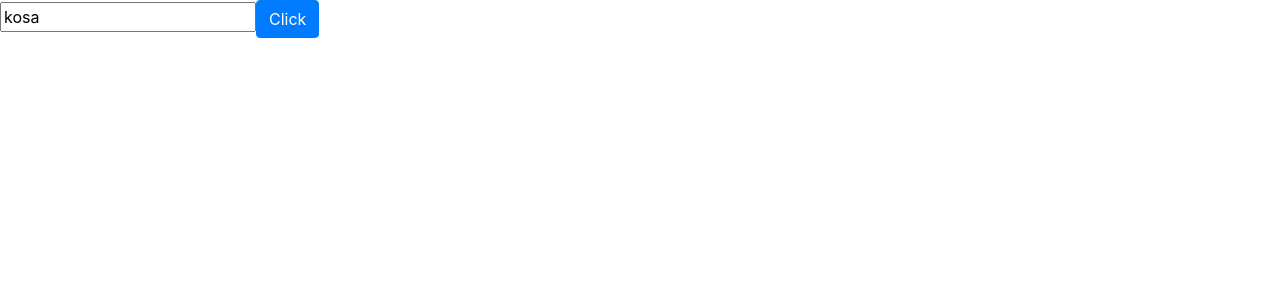
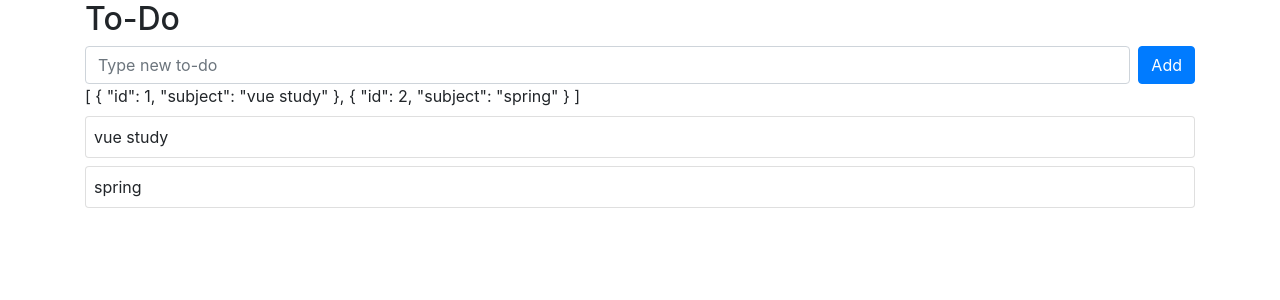
Before and after one commit to hyegyeong-kang/metanet-vuejs-practice, a Vue app in the folder vue-service/: page / in a window 1280 px wide. Shown: the top 300 px of the page. Built offline with nearby package versions, Linux system fonts and the light colour scheme.

Commit message:
update App.vue

```diff
--- a/vue-service/src/App.vue
+++ b/vue-service/src/App.vue
@@ -1,14 +1,39 @@
 <template>
-  <input
-    type="type"
-    v-model="name"
-  >
-  <button
-    class="btn btn-primary"
-    @click="onSubmit"
-  >
-    Click
-  </button>
+  <div class="container">
+    <h2>To-Do</h2>
+    <form
+      @submit.prevent="onSubmit"
+    >
+      <div class="d-flex">
+        <div class="flex-grow-1 mr-2">
+          <input
+            class="form-control"
+            type="text"
+            v-model="todo"
+            placeholder="Type new to-do"
+          >
+        </div>
+        <div>
+          <button
+            class="btn btn-primary"
+            @click="onSubmit"
+          > Add </button>
+        </div>
+      </div>
+      <div v-if="hasError" style="color: red"> This is cannot be empty </div>
+    </form>
+    {{todos}}
+    <!--  for 문 돌릴 때 유일한 키 값이 있어야 한다. -->
+    <div
+      v-for="todo in todos"
+      :key="todo.id"
+      class="card mt-2">
+      <div class="card-body p-2">
+        {{todo.subject}}
+      </div>
+    </div>
+  </div>
+
 </template>
 
 <script>
@@ -17,25 +42,39 @@
 
 export default {
   setup(){
-    const name = ref("kosa");   // ref 로 하면 무조건 .value 해줘야 함
+    const todo = ref('');   // ref 로 하면 무조건 .value 해줘야 함
+    const todos = ref([
+      {id: 1, subject: 'vue study'},
+      {id: 2, subject: 'spring'}
+    ]);
 
    // 배열, 객체는 reactive 사용
    // const name = ref({       // reactive 쓰면 .value 쓰지 않아도 됨
    //   id: 1
    // })
 
+
+    const hasError = ref(false);
+
     const onSubmit = () => {
-      console.log(name);
+     // e.preventDefault();
+     if(todo.value == '') {
+      hasError.value = true;
+     } else {
+        todos.value.push({
+        id: Date.now(),
+        subject: todo.value
+      });
+      hasError.value = false;
+     }
     }
 
-    const updateName = (e) => {
-      console.log(e.target.value);
-    }
 
-    return{ // 잊지말기
-      name,
+    return{ // 추가해주는 것 잊지말기
+      todo,
       onSubmit,
-      updateName,
+      todos,
+      hasError,
     }
   }
 }
```
